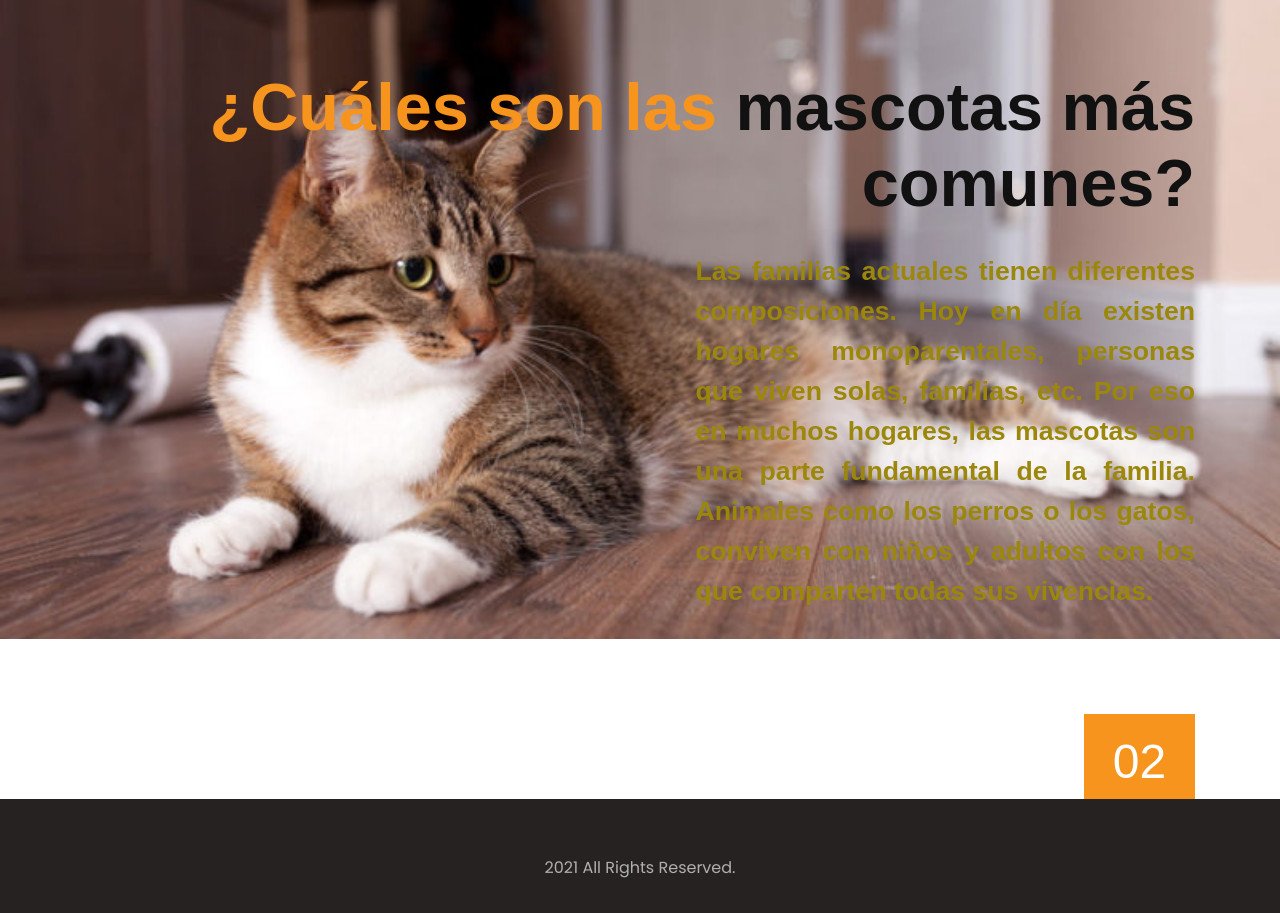
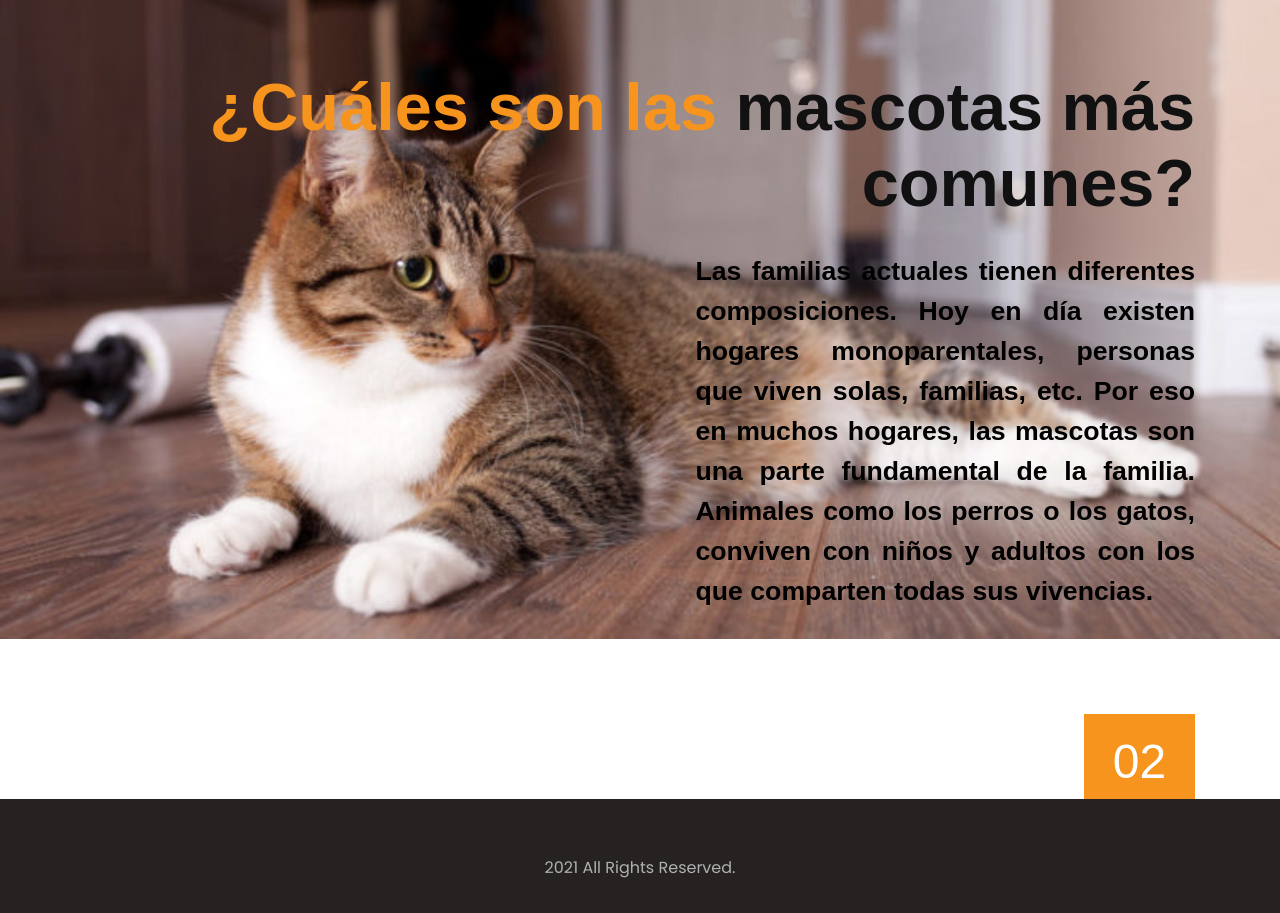
Before and after one commit to AnthonyQuiza/Animales_Domesticos, a PHP site: page /about_html.php in a window 1280 px wide. Shown: the part 141-1054 px from the top of the page. Run offline with PHP 8.4, Linux system fonts and the light colour scheme; some libraries are stand-ins or nearby versions.

Commit message:
Animales Domesticos

```diff
--- a/about_html.php
+++ b/about_html.php
@@ -78,7 +78,7 @@ $textocopy = "2021 All Rights Reserved.";
     <div class="about_text">
       <div class="container">
         <h1 class="about_taital_1"><strong><span style="color: #f7941d;"><?php echo $pregunta; ?></span><?php echo $preguntas; ?> </strong></h1>
-        <p class="magna_text"><span style="color: #9B870C;"><?php echo $respuesta ?></p>
+        <p class="magna_text"><span style="color:  #000000;"><?php echo $respuesta ?></p>
         <div class="about_bt">
         </div>
         <div class="about">
```
